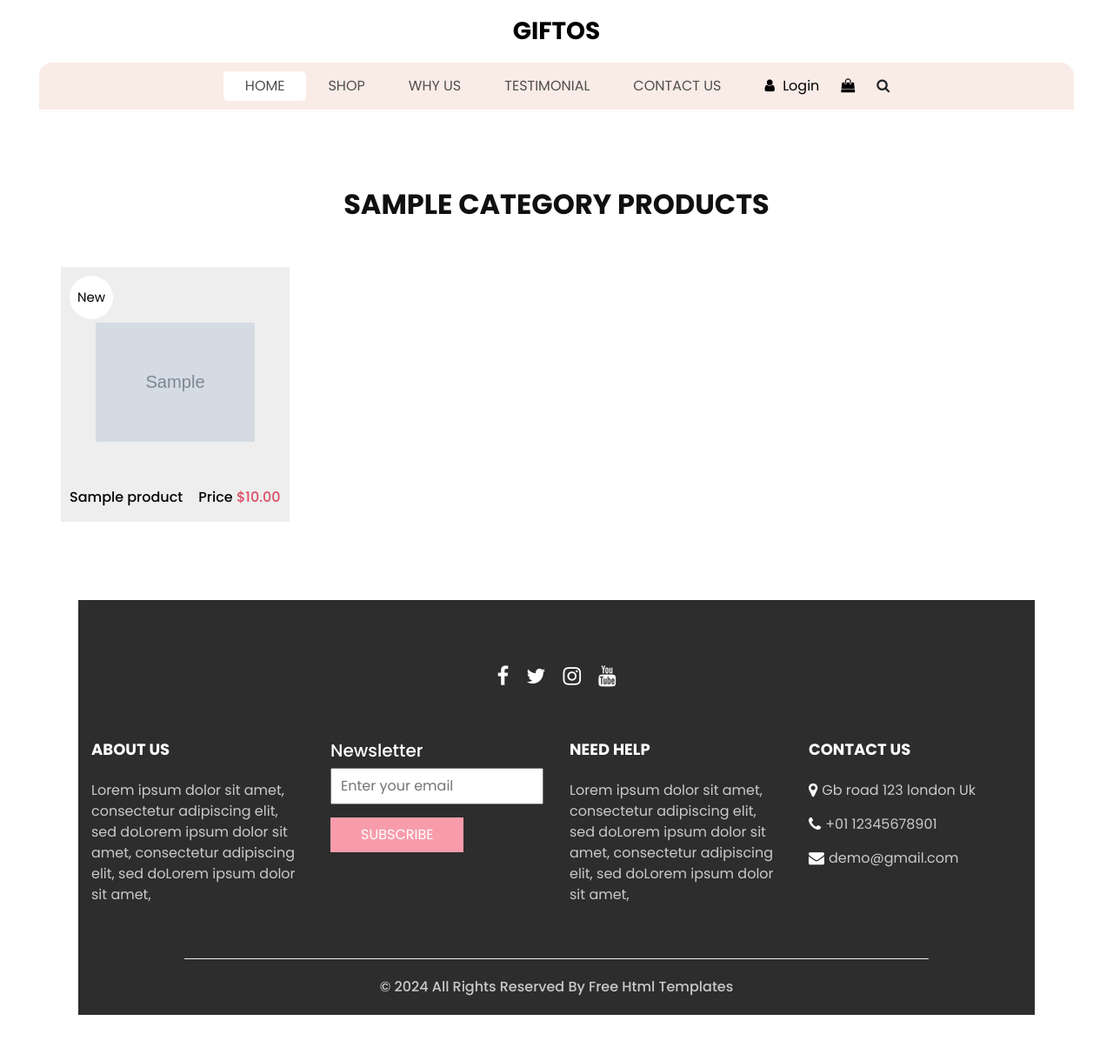
After one commit to Dasifue/IT-2, a Django app: template app/templates/category.html in a window 1280 px wide. The commit adds this page. Shown: the whole page at 87% size. Run offline with Django 5.2, Linux system fonts and the light colour scheme; the template is opened without the code that fills it: values that come from a table or form of the project are taken from there, others are empty; tables that the repository leaves empty hold one stand-in row (values such as "Sample post"); grey boxes marked "Sample" are stand-in pictures; some libraries are stand-ins or nearby versions.

Commit message:
categories page

```diff
--- /dev/null
+++ b/app/templates/category.html
@@ -0,0 +1,46 @@
+{% extends 'base.html' %}
+{% load static %}
+
+{% block content %}
+
+<section class="shop_section layout_padding">
+    <div class="container">
+      <div class="heading_container heading_center">
+        <h2>
+          {{ category.name }} Products
+        </h2>
+      </div>
+      <div class="row">
+        {% for product in products %}
+        <div class="col-sm-6 col-md-4 col-lg-3">
+            <div class="box">
+              <a href="">
+                <div class="img-box">
+                  <img src="{{ product.image.url }}" alt="">
+                </div>
+                <div class="detail-box">
+                  <h6>
+                    {{ product.name }}
+                  </h6>
+                  <h6>
+                    Price
+                    <span>
+                      ${{ product.price }}
+                    </span>
+                  </h6>
+                </div>
+                <div class="new">
+                  <span>
+                    New
+                  </span>
+                </div>
+              </a>
+            </div>
+          </div>
+        {% endfor %}
+      </div>
+    </div>
+</section>
+
+
+{% endblock %}
--- /dev/null
+++ b/app/urls.py
@@ -0,0 +1,8 @@
+from django.urls import path
+
+from . import views
+
+urlpatterns = [
+    path('', views.render_index, name='index'),
+    path('category/<int:pk>', views.get_products_by_category, name='category')
+]
--- a/main/urls.py
+++ b/main/urls.py
@@ -15,15 +15,13 @@ Including another URLconf
     2. Add a URL to urlpatterns:  path('blog/', include('blog.urls'))
 """
 from django.contrib import admin
-from django.urls import path
-
-from app.views import render_index
+from django.urls import path, include
 
 from django.conf import settings
 from django.conf.urls.static import static
 
 urlpatterns = [
-    path('index/', render_index, name="index"),
+    path('', include('app.urls')),
     path('admin/', admin.site.urls),
 ]
 
--- a/templates/base.html
+++ b/templates/base.html
@@ -47,7 +47,7 @@
         <div class="collapse navbar-collapse" id="navbarSupportedContent">
           <ul class="navbar-nav  ">
             <li class="nav-item active">
-              <a class="nav-link" href="index.html">Home <span class="sr-only">(current)</span></a>
+              <a class="nav-link" href="{% url 'index' %}">Home <span class="sr-only">(current)</span></a>
             </li>
             <li class="nav-item">
               <a class="nav-link" href="shop.html">
```
Also changed, not shown: app/templates/index.html (+5 -3 lines), app/views.py (+13 -1 lines).
